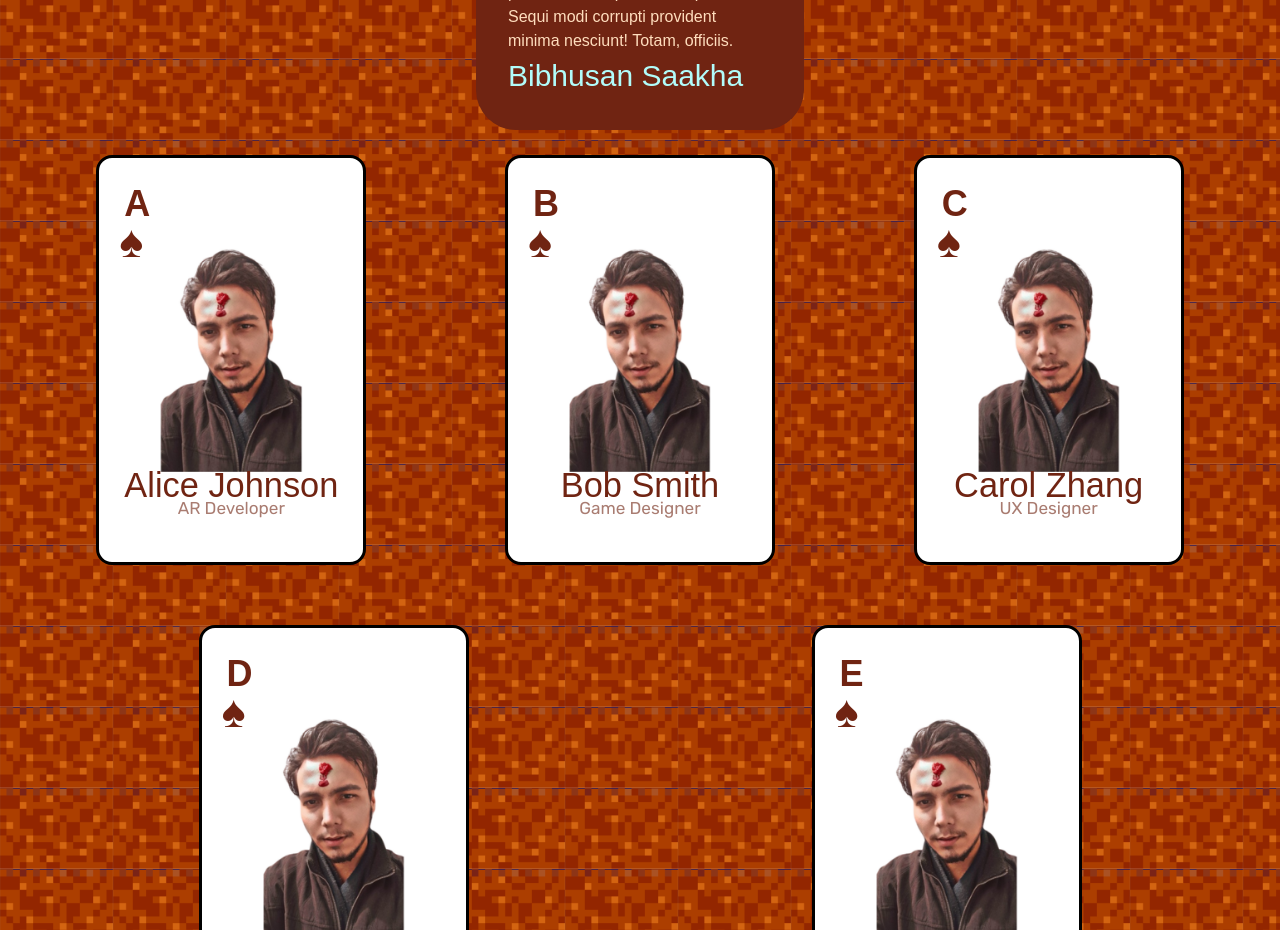
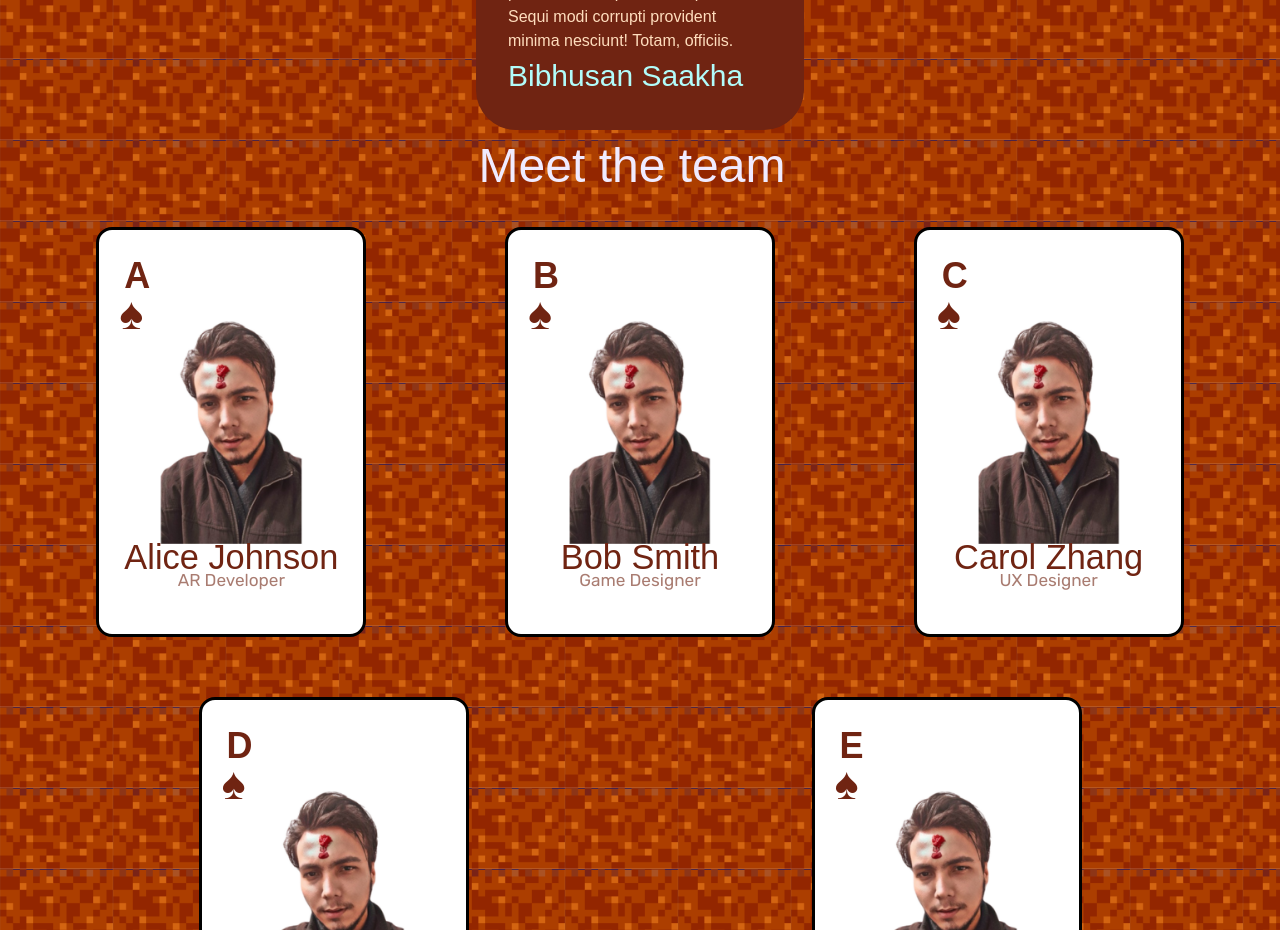
Before and after one commit to AR-Treasure-Hunt/theWebsite, a React (Vite) app: page / in a window 1280 px wide. Shown: the part 5260-6190 px from the top of the page. Built offline with nearby package versions, Linux system fonts and the light colour scheme; no server answers; a web font is replaced by a local one.

Commit message:
added the team wala heading

```diff
--- a/src/sections/LandingSection/components/TeamSection/index.tsx
+++ b/src/sections/LandingSection/components/TeamSection/index.tsx
@@ -43,7 +43,7 @@ const teamData: TeamMember[] = [
 const Team: React.FC = () => {
   return (
     <>
-      {/* <div className="meet-the-team-heading">Meet the team</div> */}
+      <div className="meet-the-team-heading">Meet the team</div>
       <div className="wrapper-outer-for-margins">
         <div className="wrapper">
           {teamData.map((member, index) => (
```
